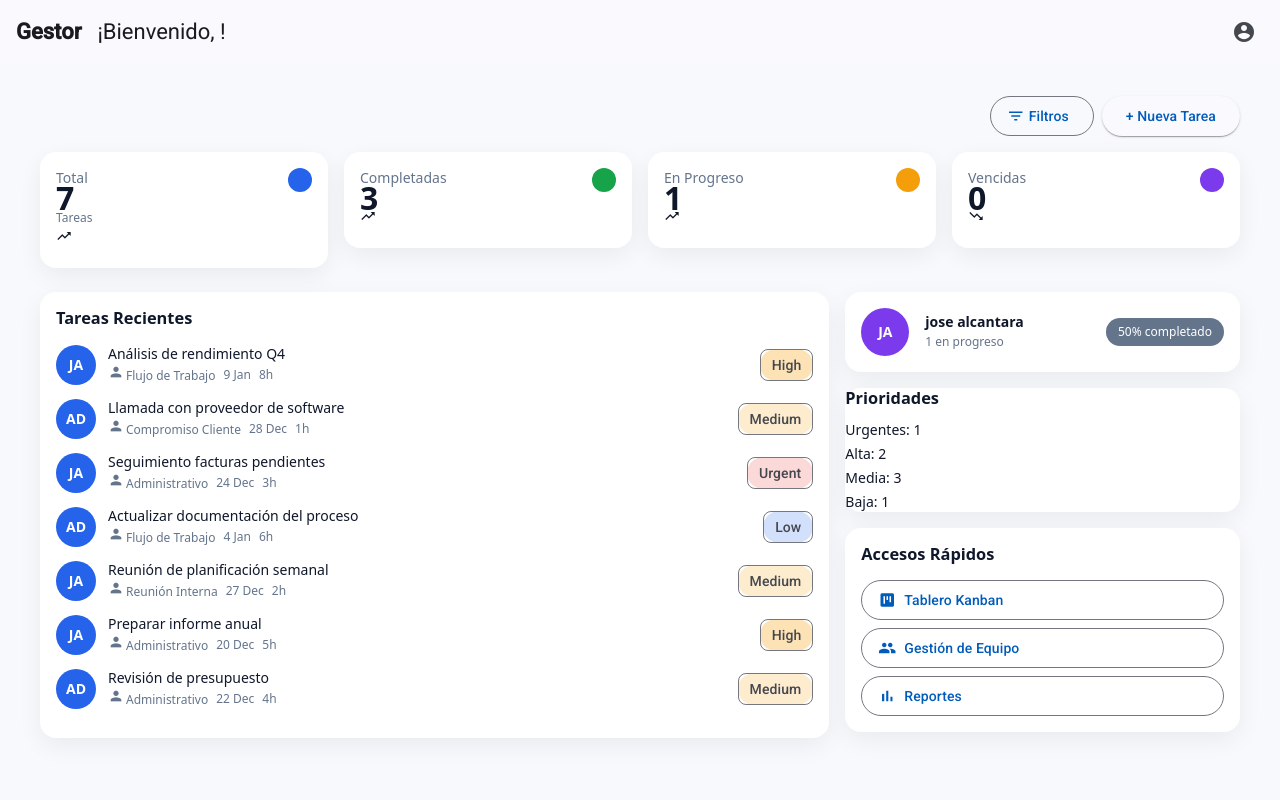
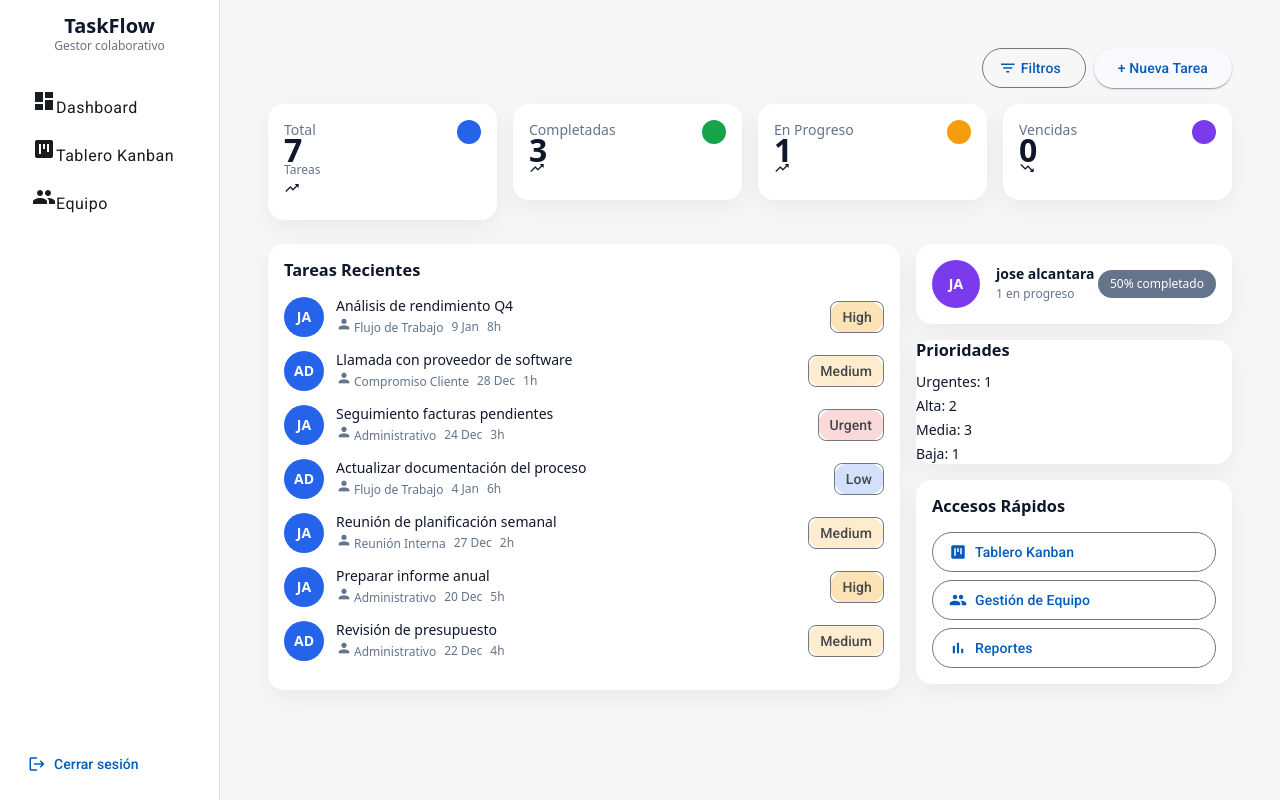
Before and after one commit to Josephwebs/webpage-gtc, an Angular app: page /login in a window 1280 px wide. Both pictures are taken after a click on the button "Registrarse". Built offline with nearby package versions, Linux system fonts and the light colour scheme.

Commit message:
feat: restyle navbar layout

```diff
--- a/src/app/app.css
+++ b/src/app/app.css
@@ -1,3 +1,13 @@
-.spacer {
-  flex: 1 1 auto;
+/* Layout principal: barra lateral y contenido */
+
+.layout {
+  display: flex;
+  min-height: 100vh;
 }
+
+.content {
+  flex: 1;
+  padding: 1rem;
+  overflow-y: auto;
+  background-color: #f7f7f7;
+}
--- a/src/app/app.html
+++ b/src/app/app.html
@@ -1,2 +1,6 @@
-<app-navbar></app-navbar>
-<router-outlet></router-outlet>
+<div class="layout">
+  <app-navbar></app-navbar>
+  <div class="content">
+    <router-outlet></router-outlet>
+  </div>
+</div>
--- a/src/app/navbar/navbar.component.css
+++ b/src/app/navbar/navbar.component.css
@@ -1,11 +1,50 @@
-.logo {
+/* Estilos del panel de navegación lateral */
+
+.navbar {
+  display: flex;
+  flex-direction: column;
+  width: 220px;
+  height: 100vh;
+  padding: 1rem;
+  box-sizing: border-box;
+  border-right: 1px solid #e0e0e0;
+  background-color: #fff;
+}
+
+.brand {
+  text-align: center;
+  margin-bottom: 1rem;
+}
+
+.title {
+  margin: 0;
+  font-size: 1.25rem;
   font-weight: 600;
 }
 
-.greeting {
-  margin-left: 16px;
+.tagline {
+  margin: 0;
+  font-size: 0.75rem;
+  color: #6b7280;
+}
+
+.nav-list {
+  flex-grow: 1;
+}
+
+.nav-list a.mat-list-item {
+  border-radius: 8px;
+}
+
+.nav-list a.mat-list-item.active {
+  background-color: #e3f2fd;
+}
+
+.logout {
+  justify-content: flex-start;
+  width: 100%;
 }
 
 .spacer {
-  flex: 1 1 auto;
+  flex-grow: 1;
 }
--- a/src/app/navbar/navbar.component.html
+++ b/src/app/navbar/navbar.component.html
@@ -1,12 +1,28 @@
-<mat-toolbar color="primary" *ngIf="auth.isLoggedIn()">
-  <span class="logo">Gestor</span>
-  <span class="greeting">¡Bienvenido, {{ (auth.currentUser$ | async)?.name }}!</span>
-  <span class="spacer"></span>
-  <button mat-icon-button [matMenuTriggerFor]="userMenu">
-    <mat-icon>account_circle</mat-icon>
+<nav class="navbar" *ngIf="auth.isLoggedIn()">
+  <div class="brand">
+    <h1 class="title">TaskFlow</h1>
+    <p class="tagline">Gestor colaborativo</p>
+  </div>
+
+  <mat-nav-list class="nav-list">
+    <a mat-list-item routerLink="/dashboard" routerLinkActive="active">
+      <mat-icon>dashboard</mat-icon>
+      <span>Dashboard</span>
+    </a>
+    <a mat-list-item routerLink="/boards" routerLinkActive="active">
+      <mat-icon>view_kanban</mat-icon>
+      <span>Tablero Kanban</span>
+    </a>
+    <a mat-list-item routerLink="/team" routerLinkActive="active">
+      <mat-icon>group</mat-icon>
+      <span>Equipo</span>
+    </a>
+  </mat-nav-list>
+
+  <div class="spacer"></div>
+
+  <button mat-button class="logout" (click)="logout()">
+    <mat-icon>logout</mat-icon>
+    Cerrar sesión
   </button>
-  <mat-menu #userMenu="matMenu">
-    <button mat-menu-item>Perfil</button>
-    <button mat-menu-item (click)="logout()">Cerrar sesión</button>
-  </mat-menu>
-</mat-toolbar>
+</nav>
```
Also changed, not shown: src/app/navbar/navbar.component.ts (+11 -5 lines).
